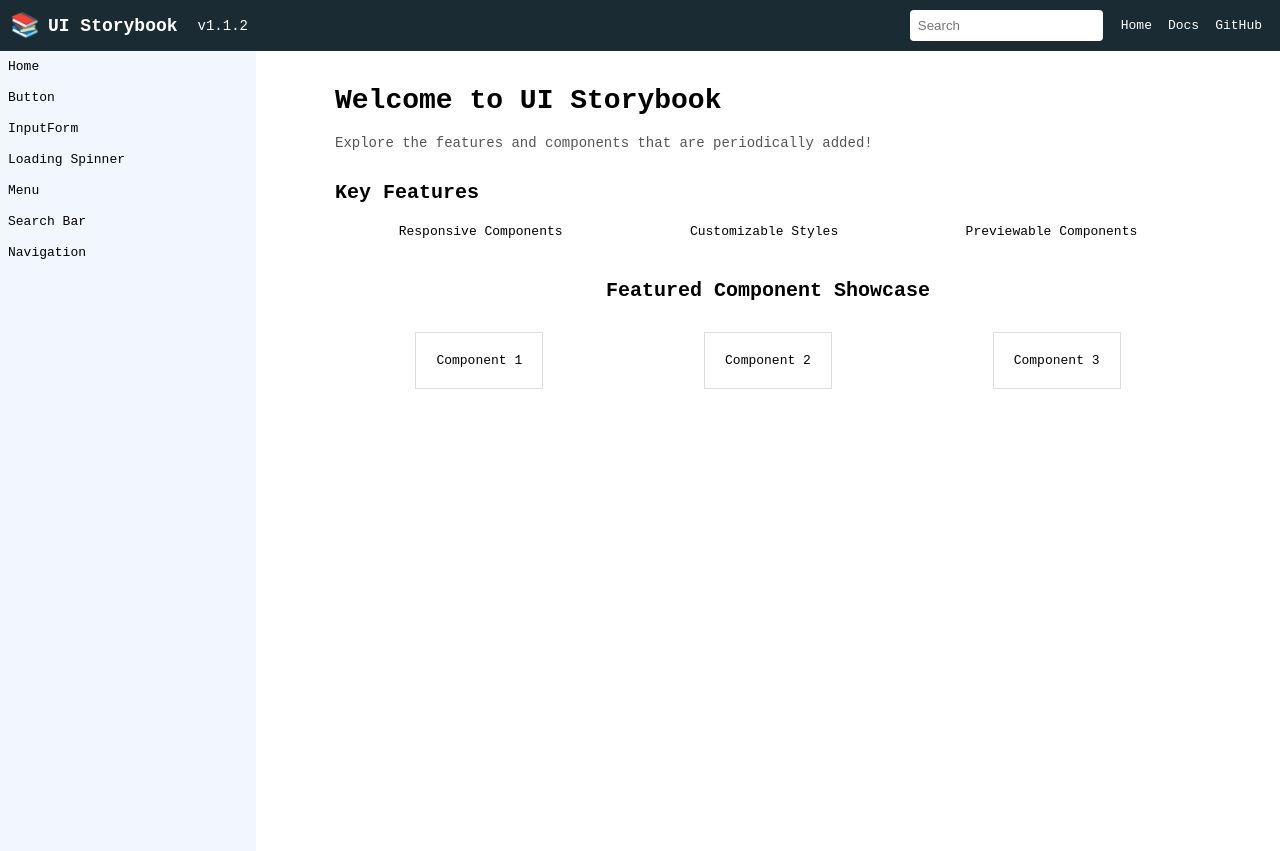
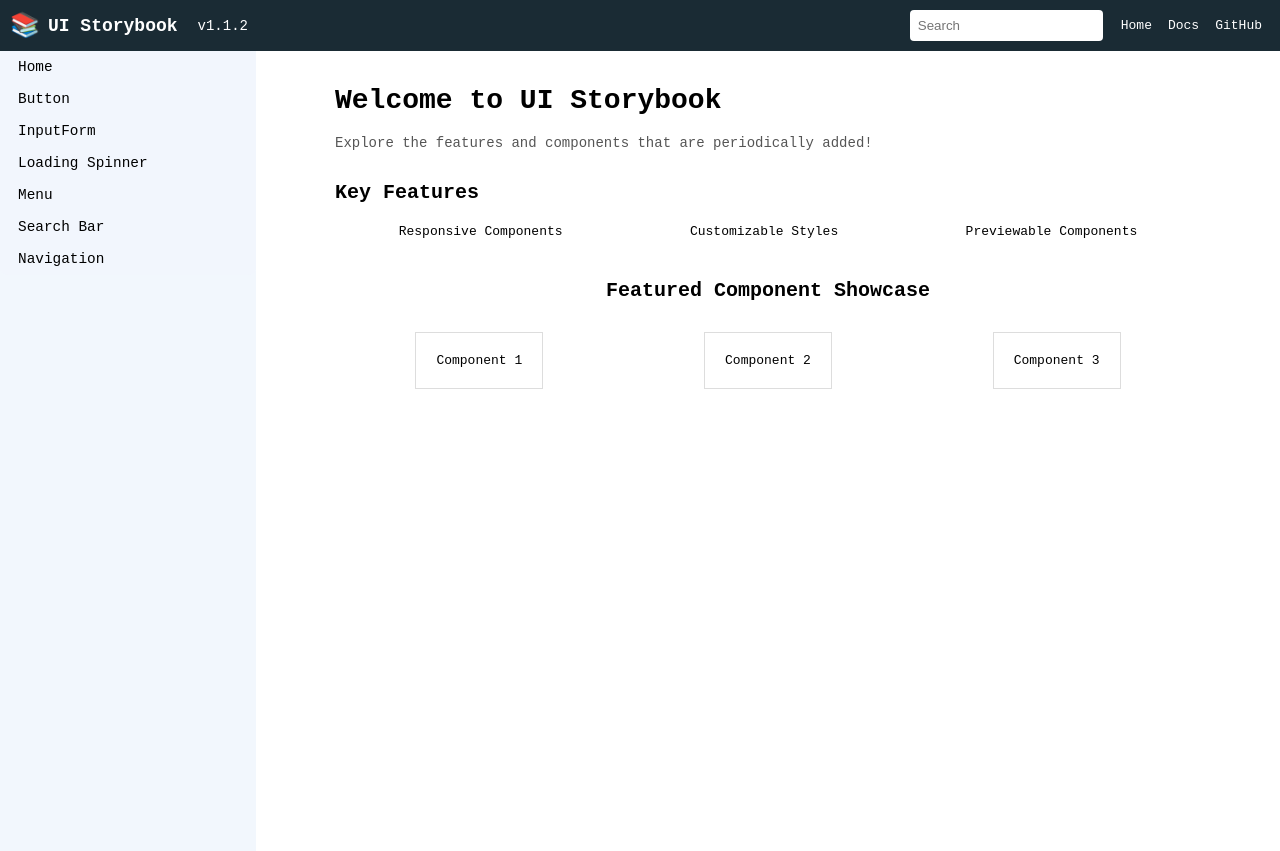
Before and after one commit to justfrankie/ui-storybook, a React (Create React App) app: page / in a window 1280 px wide. Built offline with nearby package versions, Linux system fonts and the light colour scheme.

Commit message:
updated minor css to each nav item text

```diff
--- a/src/components/layout/SideNavigation.jsx
+++ b/src/components/layout/SideNavigation.jsx
@@ -21,7 +21,7 @@ const SideNavigation = ({ setCurrentComponent, navItems }) => {
             }
             onClick={() => handleClick(item)}
           >
-            {item.name}
+            <span className={styles.navItemNameText}>{item.name}</span>
           </li>
         ))}
       </ul>
--- a/src/components/layout/SideNavigation.module.css
+++ b/src/components/layout/SideNavigation.module.css
@@ -26,3 +26,9 @@
 .navItemWithBorder:hover {
   background-color: #1a2b3426;
 }
+
+.navItemNameText {
+  font-size: 0.9rem;
+  margin-left: 5px;
+  padding: 5px;
+}
```
